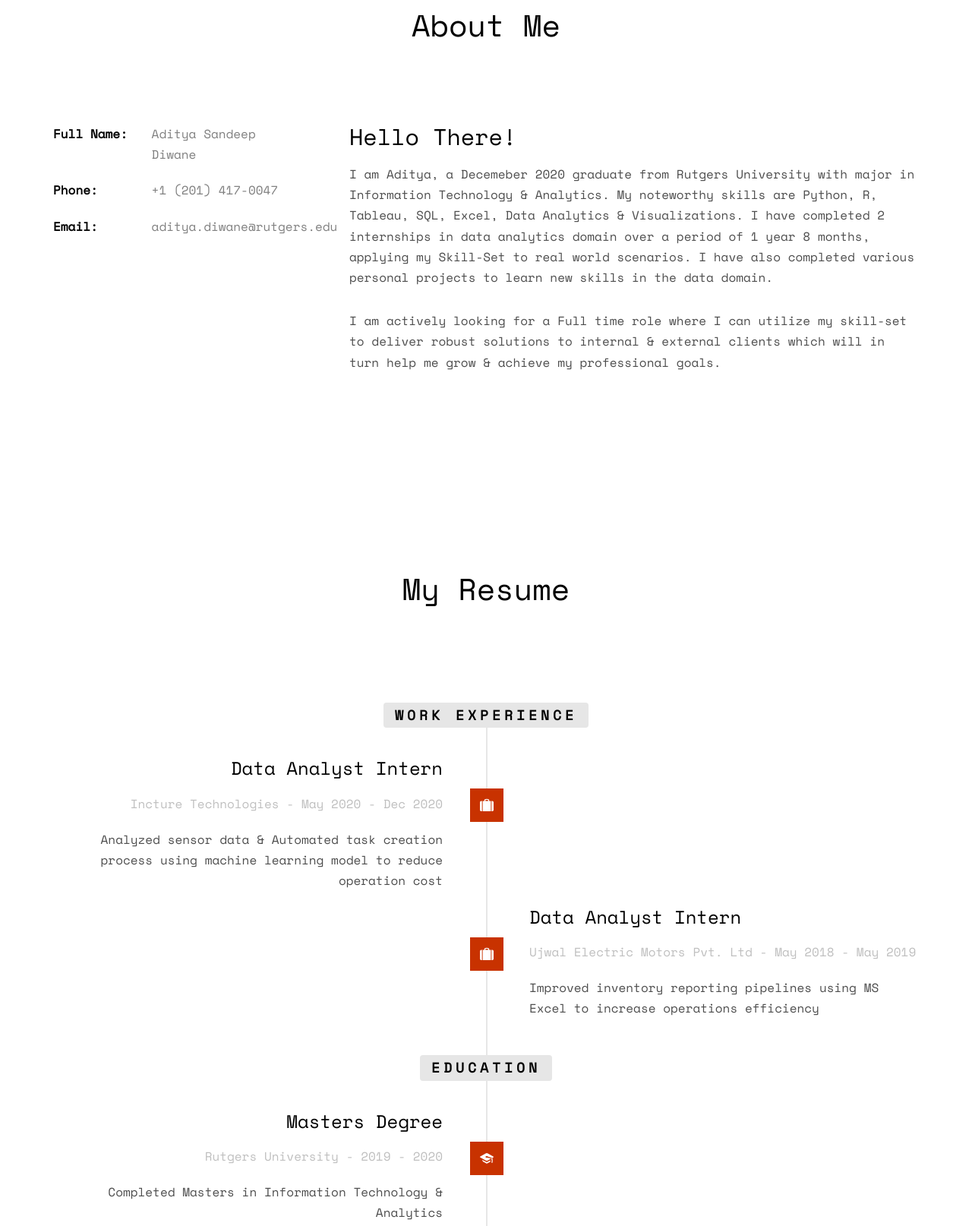
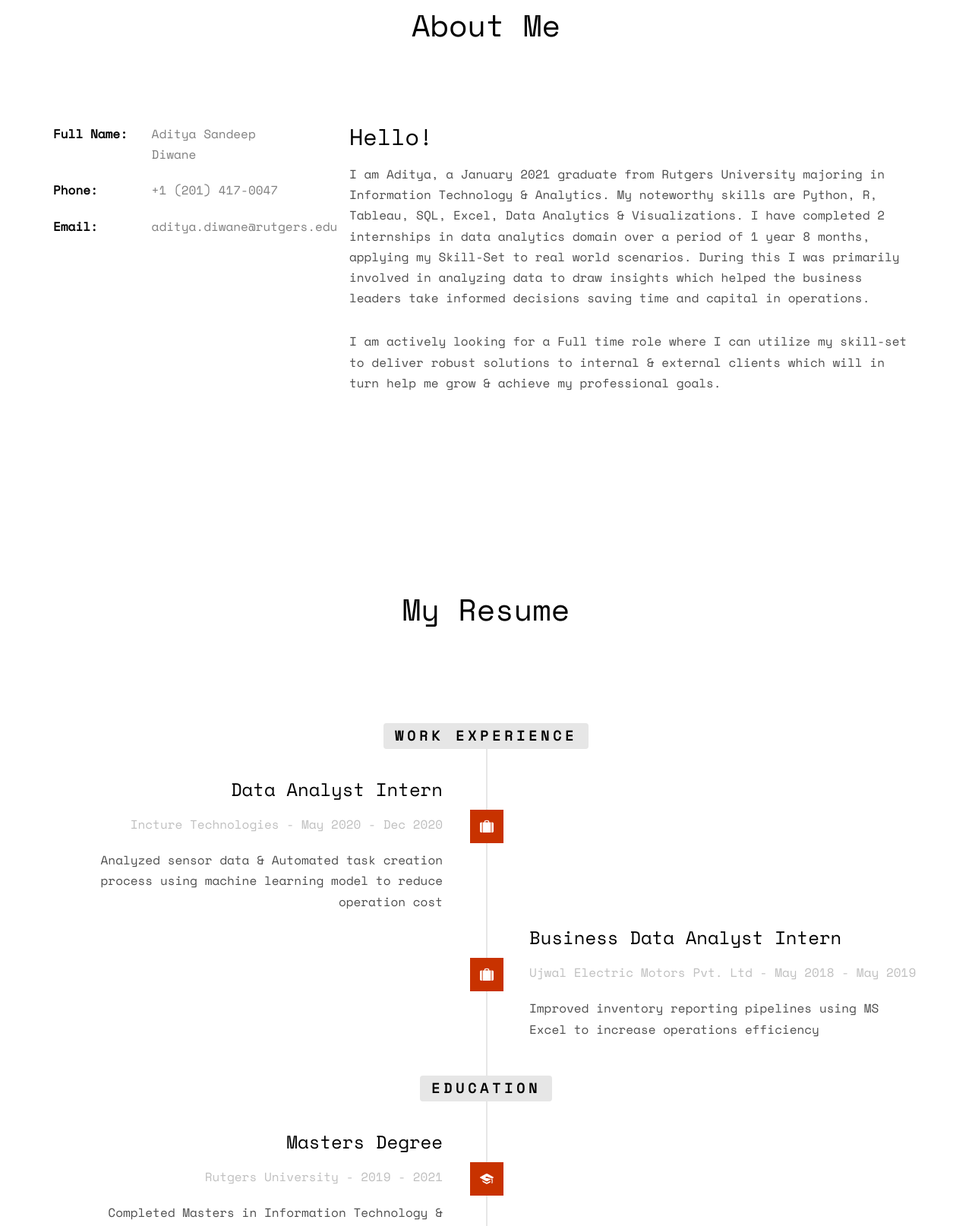
Before and after one commit to adityadiwane/adityadiwane.github.io, a plain HTML site: page index.html in a window 1280 px wide. Shown: the part 909-2523 px from the top of the page at 76% size. Drawn offline with nearby package versions, Linux system fonts and the light colour scheme; some packages are replaced by stand-ins of ours; no server answers; files whose address does not match are found by name.

Commit message:
Update index.html
Improved Descriptions

```diff
--- a/index.html
+++ b/index.html
@@ -135,11 +135,12 @@
 					</ul>
 				</div>
 				<div class="col-md-8">
-					<h2>Hello There!</h2>
-					<p> I am Aditya, a Decemeber 2020 graduate from Rutgers University with major in Information Technology & Analytics.
+					<h2>Hello!</h2>
+					<p> I am Aditya, a January 2021 graduate from Rutgers University majoring in Information Technology & Analytics.
 						My noteworthy skills are Python, R, Tableau, SQL, Excel, Data Analytics & Visualizations.
 						I have completed 2 internships in data analytics domain over a period of 1 year 8 months, applying my Skill-Set to real world scenarios.
-						I have also completed various personal projects to learn new skills in the data domain.</p> <!--During my Masters I completed coursework for Business Data Management, Machine Learning, Data Visualizations etc, thereby mastering skills & tools like Data analysis using R, Python & Excel, Data Visualizations using Tableau and  -->
+						During this I was primarily involved in analyzing data to draw insights which helped the business leaders take
+						informed decisions saving time and capital in operations.</p> <!--During my Masters I completed coursework for Business Data Management, Machine Learning, Data Visualizations etc, thereby mastering skills & tools like Data analysis using R, Python & Excel, Data Visualizations using Tableau and  -->
 					<p> I am actively looking for a Full time role where I can utilize my skill-set to deliver robust solutions to
 						internal & external clients which will in turn help me grow & achieve my professional goals.   </p>
 					<!-- <p>
@@ -188,7 +189,7 @@
 							<div class="timeline-badge"><i class="icon-suitcase" style="background-color: #c83200;"></i></div>
 							<div class="timeline-panel">
 								<div class="timeline-heading">
-									<h3 class="timeline-title">Data Analyst Intern</h3>
+									<h3 class="timeline-title">Business Data Analyst Intern</h3>
 									<span class="company">Ujwal Electric Motors Pvt. Ltd - May 2018 - May 2019</span>
 								</div>
 								<div class="timeline-body">
@@ -207,7 +208,7 @@
 							<div class="timeline-panel">
 								<div class="timeline-heading">
 									<h3 class="timeline-title">Masters Degree</h3>
-									<span class="company">Rutgers University - 2019 - 2020</span>
+									<span class="company">Rutgers University - 2019 - 2021</span>
 								</div>
 								<div class="timeline-body">
 									<p>Completed Masters in Information Technology & Analytics</p>
```
